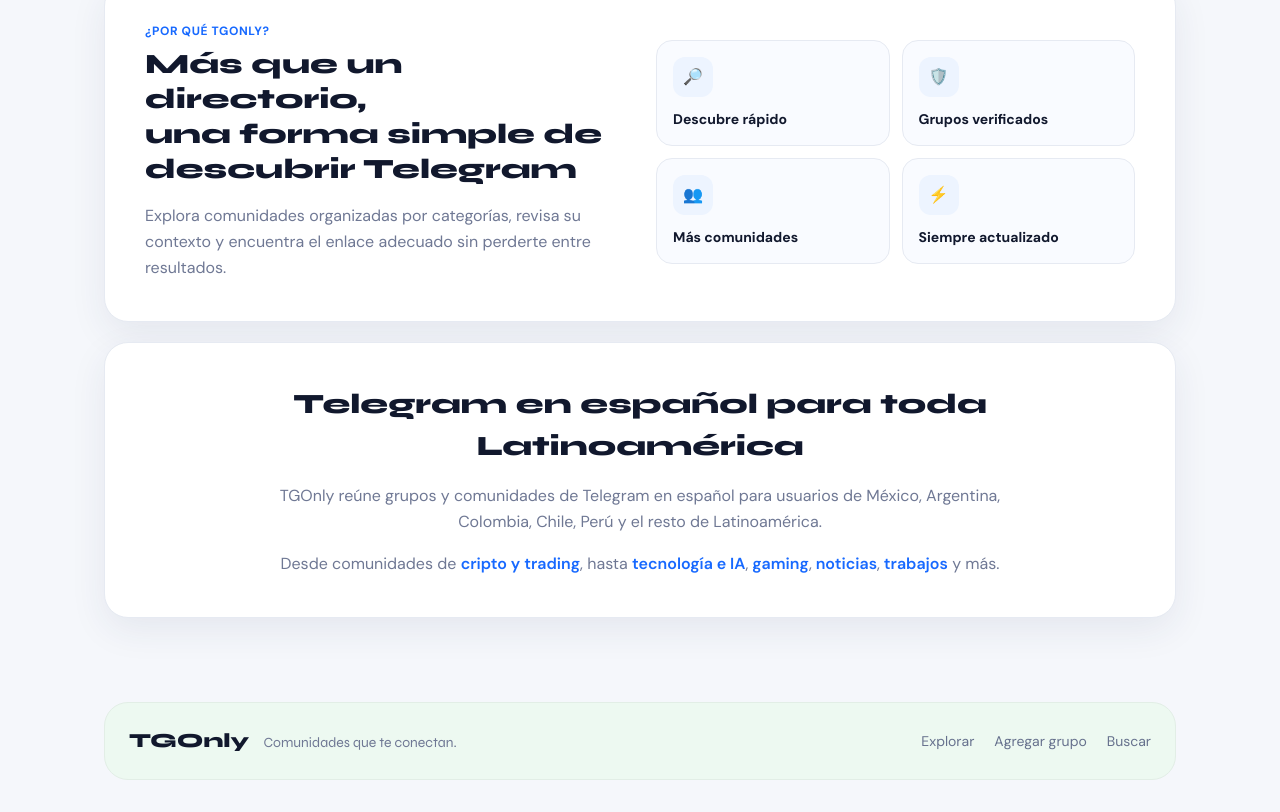
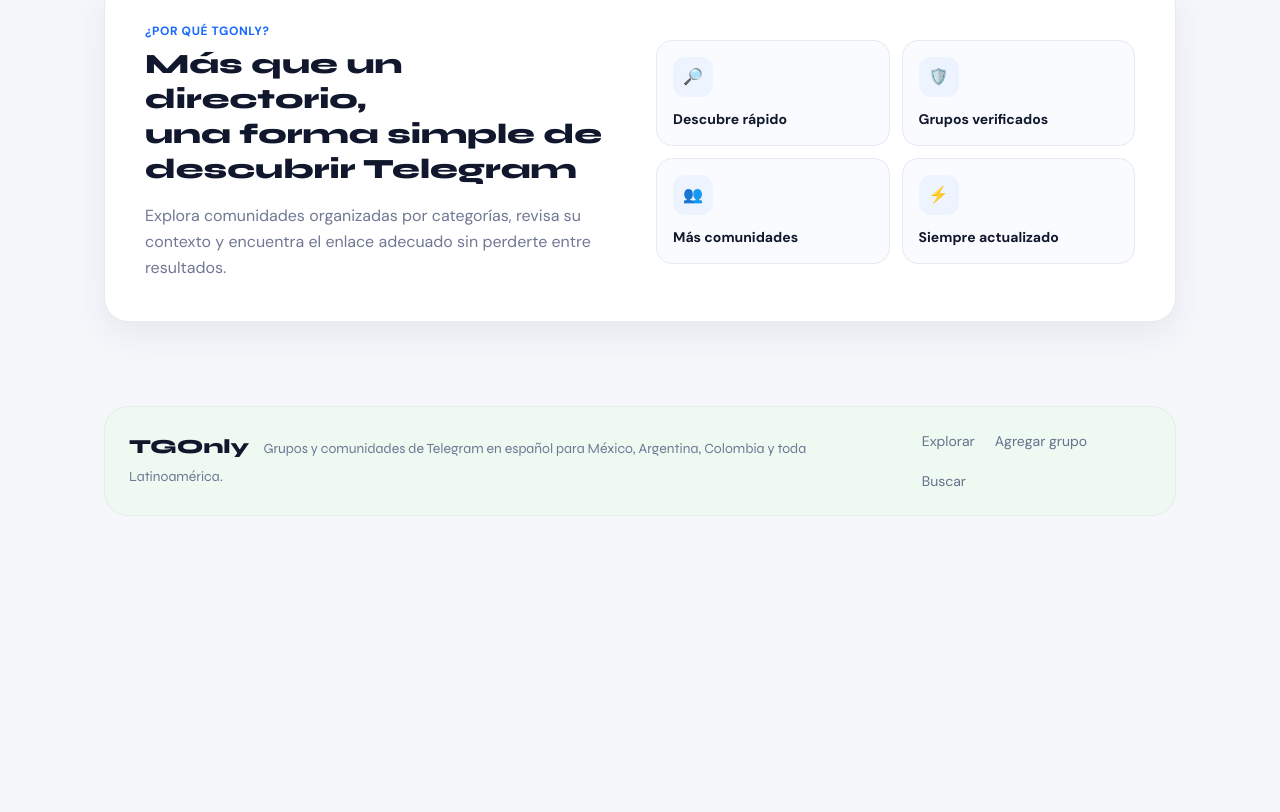
Before and after one commit to gaelnav1/tgonly, a Next.js app: page / in a window 1280 px wide. Shown: the part 1804-2616 px from the top of the page. After the commit the page ends 2352 px from the top, so only its background shows below. Built offline with nearby package versions, Linux system fonts and the light colour scheme; no server answers; the database is empty.

Commit message:
UX: move LATAM description into footer tagline

```diff
--- a/app/page.tsx
+++ b/app/page.tsx
@@ -161,25 +161,13 @@
             </div>
           </section>
 
-          <section className="tg-surface p-7 sm:p-10 mb-5 text-center">
-            <h2 className="font-syne font-extrabold text-[24px] sm:text-[28px] mb-4">Telegram en español para toda Latinoamérica</h2>
-            <p className="text-[#6f7894] leading-relaxed max-w-3xl mx-auto mb-4">
-              TGOnly reúne grupos y comunidades de Telegram en español para usuarios de México, Argentina, Colombia, Chile, Perú y el resto de Latinoamérica.
-            </p>
-            <p className="text-[#6f7894] leading-relaxed max-w-3xl mx-auto">
-              Desde comunidades de <Link href="/grupos/cripto" className="text-[#1769ff] font-semibold hover:underline">cripto y trading</Link>,
-              hasta <Link href="/grupos/tech" className="text-[#1769ff] font-semibold hover:underline">tecnología e IA</Link>,
-              <Link href="/grupos/gaming" className="text-[#1769ff] font-semibold hover:underline"> gaming</Link>,
-              <Link href="/grupos/noticias" className="text-[#1769ff] font-semibold hover:underline"> noticias</Link>,
-              <Link href="/grupos/trabajos-latam" className="text-[#1769ff] font-semibold hover:underline"> trabajos</Link> y más.
-            </p>
-          </section>
+
 
         </main>
 
         <footer className="max-w-6xl mx-auto px-4 sm:px-6 lg:px-10 pb-8">
           <div className="rounded-3xl bg-[#edf9f1] border border-[#e2eee6] p-6 flex flex-col md:flex-row gap-5 md:items-center md:justify-between">
-            <div className="font-syne font-extrabold text-xl">TGOnly <span className="text-sm font-normal text-[#6f7894] ml-2">Comunidades que te conectan.</span></div>
+            <div className="font-syne font-extrabold text-xl">TGOnly <span className="text-sm font-normal text-[#6f7894] ml-2">Grupos y comunidades de Telegram en español para México, Argentina, Colombia y toda Latinoamérica.</span></div>
             <div className="flex flex-wrap gap-5 text-sm text-[#66718d]"><Link href="/grupos">Explorar</Link><Link href="/agregar">Agregar grupo</Link><Link href="/buscar">Buscar</Link></div>
           </div>
         </footer>
```
